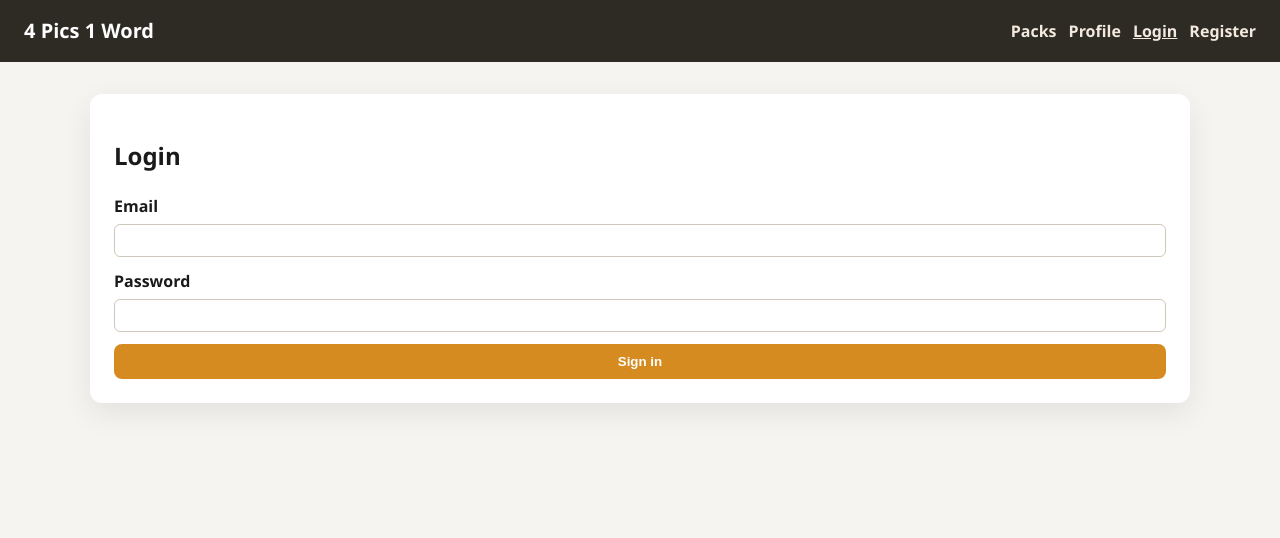
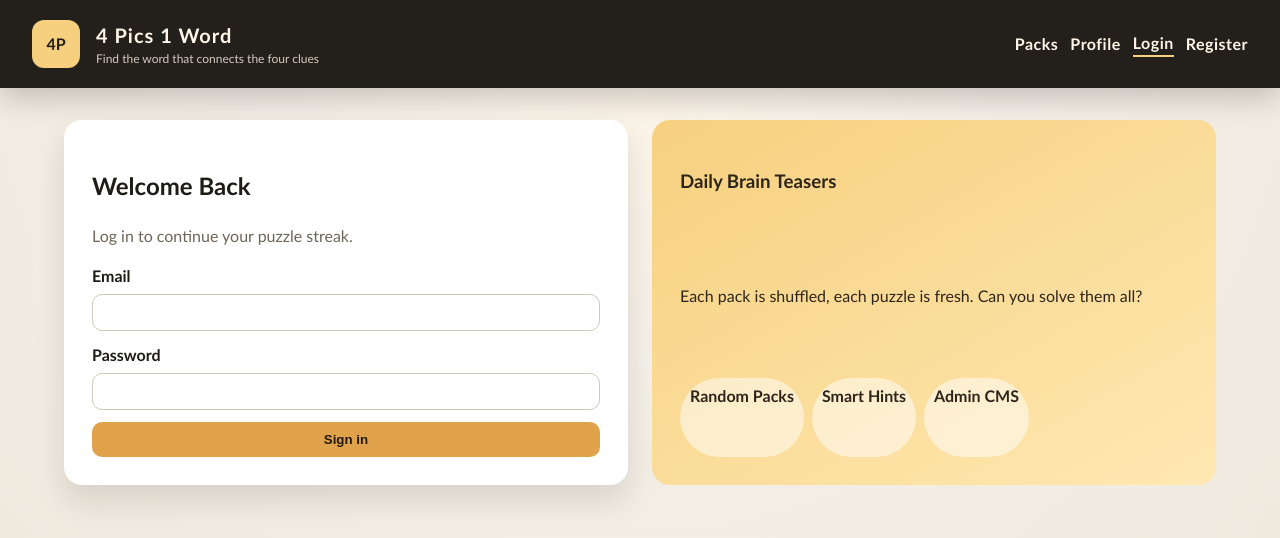
Before and after one commit to Archiepena22/PF_PROJECT_PE-A_BSIT32E2, a React (Vite) app in the folder web-app/: page /login in a window 1280 px wide. Shown: the top 538 px of the page. Built offline with nearby package versions, Linux system fonts and the light colour scheme.

Commit message:
Redesign UI and add local seed images

```diff
--- a/web-app/src/App.jsx
+++ b/web-app/src/App.jsx
@@ -16,10 +16,16 @@
   const { user, logout } = useAuth()
 
   return (
-    <div>
-      <header className="nav">
-        <h1>4 Pics 1 Word</h1>
-        <nav>
+    <div className="shell">
+      <header className="topbar">
+        <div className="brand">
+          <div className="brand-icon">4P</div>
+          <div>
+            <h1>4 Pics 1 Word</h1>
+            <p>Find the word that connects the four clues</p>
+          </div>
+        </div>
+        <nav className="nav-links">
           <NavLink to="/packs">Packs</NavLink>
           <NavLink to="/profile">Profile</NavLink>
           {user?.role === 'admin' && (
@@ -33,14 +39,14 @@
           {!user && <NavLink to="/login">Login</NavLink>}
           {!user && <NavLink to="/register">Register</NavLink>}
           {user && (
-            <button type="button" onClick={logout} className="link-button">
+            <button type="button" onClick={logout} className="ghost">
               Logout
             </button>
           )}
         </nav>
       </header>
 
-      <main className="container">
+      <main className="content">
         <Routes>
           <Route path="/login" element={<Login />} />
           <Route path="/register" element={<Register />} />
--- a/web-app/src/index.css
+++ b/web-app/src/index.css
@@ -1,67 +1,120 @@
 :root {
-  font-family: "Segoe UI", Arial, sans-serif;
+  font-family: "Trebuchet MS", "Georgia", serif;
   line-height: 1.5;
   font-weight: 400;
-  color: #1a1a1a;
-  background-color: #f6f4f0;
+  color: #1f1b16;
+  background-color: #f5f1ea;
+}
+
+* {
+  box-sizing: border-box;
 }
 
 body {
   margin: 0;
-  padding: 0;
+  min-height: 100vh;
+  background: radial-gradient(circle at top, #fff6e9 0%, #f4efe7 35%, #efe7db 100%);
 }
 
-.nav {
+.shell {
+  min-height: 100vh;
+  display: flex;
+  flex-direction: column;
+}
+
+.topbar {
   display: flex;
   align-items: center;
   justify-content: space-between;
-  padding: 16px 24px;
-  background: #2e2a24;
-  color: #fff;
-}
-
-.nav h1 {
-  font-size: 20px;
-  margin: 0;
-}
-
-.nav nav {
-  display: flex;
-  gap: 12px;
-  align-items: center;
+  padding: 20px 32px;
+  background: #231f1a;
+  color: #fff6e9;
+  box-shadow: 0 10px 30px rgba(0, 0, 0, 0.2);
+  gap: 16px;
   flex-wrap: wrap;
 }
 
-.nav a {
-  color: #f2e9df;
-  text-decoration: none;
-  font-weight: 600;
+.brand {
+  display: flex;
+  align-items: center;
+  gap: 16px;
 }
 
-.nav a.active {
-  text-decoration: underline;
+.brand h1 {
+  margin: 0;
+  font-size: 20px;
+  letter-spacing: 1px;
 }
 
-.link-button {
+.brand p {
+  margin: 0;
+  font-size: 12px;
+  opacity: 0.8;
+}
+
+.brand-icon {
+  width: 48px;
+  height: 48px;
+  background: #f6d07f;
+  color: #231f1a;
+  display: grid;
+  place-items: center;
+  border-radius: 12px;
+  font-weight: 700;
+}
+
+.nav-links {
+  display: flex;
+  align-items: center;
+  gap: 12px;
+  flex-wrap: wrap;
+}
+
+.nav-links a {
+  color: #fff6e9;
+  text-decoration: none;
+  font-weight: 700;
+  letter-spacing: 0.5px;
+}
+
+.nav-links a.active {
+  border-bottom: 2px solid #f6d07f;
+}
+
+.ghost {
   background: transparent;
-  border: 1px solid #f2e9df;
-  color: #f2e9df;
+  border: 1px solid #f6d07f;
+  color: #f6d07f;
   padding: 6px 12px;
-  border-radius: 6px;
+  border-radius: 8px;
   cursor: pointer;
 }
 
-.container {
-  max-width: 1100px;
-  margin: 32px auto;
-  padding: 0 24px;
+.content {
+  max-width: 1200px;
+  width: 100%;
+  margin: 0 auto;
+  padding: 32px 24px 64px;
 }
 
-.card {
-  background: #fff;
-  padding: 24px;
-  border-radius: 12px;
-  box-shadow: 0 10px 30px rgba(0, 0, 0, 0.08);
+.panel {
+  background: #fffaf2;
+  border-radius: 18px;
+  padding: 28px;
+  box-shadow: 0 18px 40px rgba(36, 29, 21, 0.12);
+  border: 1px solid rgba(32, 24, 16, 0.08);
+}
+
+.panel-header {
+  display: flex;
+  align-items: center;
+  justify-content: space-between;
+  gap: 16px;
+  margin-bottom: 16px;
+}
+
+.muted {
+  color: #6f6558;
 }
 
 .form {
@@ -72,22 +125,23 @@
 label {
   display: grid;
   gap: 6px;
-  font-weight: 600;
+  font-weight: 700;
 }
 
 input, select {
-  padding: 8px 10px;
-  border: 1px solid #cfc7bb;
-  border-radius: 6px;
+  padding: 10px 12px;
+  border: 1px solid #d3c9bb;
+  border-radius: 10px;
+  background: #fff;
 }
 
 button {
-  background: #d58b1f;
-  color: #fff;
+  background: #e0a24a;
+  color: #1f1b16;
   border: none;
   padding: 10px 16px;
-  border-radius: 8px;
-  font-weight: 700;
+  border-radius: 10px;
+  font-weight: 800;
   cursor: pointer;
 }
 
@@ -97,41 +151,109 @@
 
 .note {
   color: #2d5c2f;
-  font-weight: 600;
+  font-weight: 700;
 }
 
-.list {
+.auth-layout {
+  display: grid;
+  grid-template-columns: 1fr 1fr;
+  gap: 24px;
+  align-items: stretch;
+}
+
+.auth-card {
+  background: #fff;
+  border-radius: 18px;
+  padding: 28px;
+  box-shadow: 0 16px 30px rgba(32, 24, 16, 0.12);
+}
+
+.auth-side {
+  background: linear-gradient(150deg, #f6d07f, #ffe8b2);
+  border-radius: 18px;
+  padding: 28px;
+  color: #2e251a;
   display: grid;
   gap: 12px;
 }
 
-.list-item {
+.badge-row {
   display: flex;
-  justify-content: space-between;
-  align-items: center;
-  gap: 12px;
-  padding: 12px;
-  border: 1px solid #e2d9cc;
-  border-radius: 10px;
+  flex-wrap: wrap;
+  gap: 8px;
 }
 
-.list-item a {
-  text-decoration: none;
+.badge {
+  padding: 6px 10px;
+  border-radius: 999px;
+  background: rgba(255, 255, 255, 0.5);
   font-weight: 700;
-  color: #2e2a24;
 }
 
-.grid {
+.pack-grid {
+  display: grid;
+  grid-template-columns: repeat(auto-fit, minmax(240px, 1fr));
+  gap: 16px;
+}
+
+.pack-card {
+  background: #fff;
+  border-radius: 16px;
+  padding: 18px;
+  box-shadow: 0 10px 20px rgba(36, 29, 21, 0.08);
+  display: flex;
+  flex-direction: column;
+  gap: 12px;
+}
+
+.pack-card h3 {
+  margin: 0 0 4px;
+}
+
+.cta {
+  display: inline-block;
+  text-decoration: none;
+  padding: 10px 14px;
+  background: #231f1a;
+  color: #fff6e9;
+  border-radius: 10px;
+  font-weight: 700;
+  text-align: center;
+}
+
+.image-grid-large {
   display: grid;
   grid-template-columns: repeat(2, 1fr);
-  gap: 12px;
-  margin-bottom: 16px;
+  gap: 14px;
+  margin: 16px 0 20px;
 }
 
-.grid img {
+.image-grid-large img {
   width: 100%;
-  border-radius: 10px;
+  border-radius: 16px;
   border: 1px solid #e2d9cc;
+  background: #fff;
+}
+
+.guess-form {
+  display: grid;
+  grid-template-columns: 1fr auto;
+  gap: 12px;
+  align-items: center;
+}
+
+.stat-grid {
+  display: grid;
+  grid-template-columns: repeat(auto-fit, minmax(180px, 1fr));
+  gap: 16px;
+  margin-bottom: 12px;
+}
+
+.stat-card {
+  background: #fff;
+  border-radius: 14px;
+  padding: 18px;
+  box-shadow: 0 10px 20px rgba(36, 29, 21, 0.08);
 }
 
 .grid-two {
@@ -228,7 +350,7 @@
 }
 
 .image-picker button.selected {
-  border-color: #d58b1f;
+  border-color: #e0a24a;
 }
 
 .image-picker img {
@@ -246,4 +368,12 @@
   .split {
     grid-template-columns: 1fr;
   }
+
+  .auth-layout {
+    grid-template-columns: 1fr;
+  }
+
+  .guess-form {
+    grid-template-columns: 1fr;
+  }
 }
--- a/web-app/src/pages/Login.jsx
+++ b/web-app/src/pages/Login.jsx
@@ -21,8 +21,10 @@
   }
 
   return (
-    <div className="card">
-      <h2>Login</h2>
+    <div className="auth-layout">
+      <div className="auth-card">
+        <h2>Welcome Back</h2>
+        <p className="muted">Log in to continue your puzzle streak.</p>
         <form onSubmit={onSubmit} className="form">
           <label>
             Email
@@ -36,5 +38,15 @@
           <button type="submit">Sign in</button>
         </form>
       </div>
+      <div className="auth-side">
+        <h3>Daily Brain Teasers</h3>
+        <p>Each pack is shuffled, each puzzle is fresh. Can you solve them all?</p>
+        <div className="badge-row">
+          <span className="badge">Random Packs</span>
+          <span className="badge">Smart Hints</span>
+          <span className="badge">Admin CMS</span>
+        </div>
+      </div>
+    </div>
   )
 }
--- a/web-app/src/pages/Packs.jsx
+++ b/web-app/src/pages/Packs.jsx
@@ -29,18 +29,25 @@
   }, [token])
 
   return (
-    <div className="card">
-      <h2>Packs</h2>
+    <div className="panel">
+      <div className="panel-header">
+        <div>
+          <h2>Choose a Pack</h2>
+          <p className="muted">Packs are shuffled every time you visit.</p>
+        </div>
+      </div>
       {error && <p className="error">{error}</p>}
       {!error && packs.length === 0 && <p>No packs yet.</p>}
-      <div className="list">
+      <div className="pack-grid">
         {packs.map((pack) => (
-          <div key={pack.id} className="list-item">
+          <div key={pack.id} className="pack-card">
             <div>
-              <strong>{pack.name}</strong>
+              <h3>{pack.name}</h3>
               <p>{pack.description}</p>
             </div>
-            <Link to={`/play/${pack.id}`}>Play</Link>
+            <Link to={`/play/${pack.id}`} className="cta">
+              Play pack
+            </Link>
           </div>
         ))}
       </div>
--- a/web-app/src/pages/Register.jsx
+++ b/web-app/src/pages/Register.jsx
@@ -22,8 +22,10 @@
   }
 
   return (
-    <div className="card">
-      <h2>Register</h2>
+    <div className="auth-layout">
+      <div className="auth-card">
+        <h2>Create Account</h2>
+        <p className="muted">Start collecting solved puzzles and streaks.</p>
         <form onSubmit={onSubmit} className="form">
           <label>
             Email
@@ -44,5 +46,15 @@
           <button type="submit">Create account</button>
         </form>
       </div>
+      <div className="auth-side">
+        <h3>Make Your Own Packs</h3>
+        <p>Admins can upload images, tag them, and assemble custom challenges.</p>
+        <div className="badge-row">
+          <span className="badge">Image Tags</span>
+          <span className="badge">Publish Packs</span>
+          <span className="badge">Role-based</span>
+        </div>
+      </div>
+    </div>
   )
 }
--- a/web-app/src/pages/admin/Images.jsx
+++ b/web-app/src/pages/admin/Images.jsx
@@ -119,8 +119,13 @@
   }
 
   return (
-    <div className="card">
-      <h2>Admin Images</h2>
+    <div className="panel">
+      <div className="panel-header">
+        <div>
+          <h2>Image Library</h2>
+          <p className="muted">Upload or link images to power your puzzles.</p>
+        </div>
+      </div>
       {error && <p className="error">{error}</p>}
 
       <div className="grid-two">
@@ -150,7 +155,7 @@
                 <span key={tag} className="chip">
                   {tag}
                   <button type="button" onClick={() => removeTag(img.id, tag)}>
-                    ×
+                    ?
                   </button>
                 </span>
               ))}
--- a/web-app/src/pages/admin/Packs.jsx
+++ b/web-app/src/pages/admin/Packs.jsx
@@ -82,8 +82,13 @@
   }
 
   return (
-    <div className="card">
-      <h2>Admin Packs</h2>
+    <div className="panel">
+      <div className="panel-header">
+        <div>
+          <h2>Pack Composer</h2>
+          <p className="muted">Bundle puzzles and publish them to players.</p>
+        </div>
+      </div>
       {error && <p className="error">{error}</p>}
 
       <div className="split">
--- a/web-app/src/pages/admin/Puzzles.jsx
+++ b/web-app/src/pages/admin/Puzzles.jsx
@@ -90,8 +90,13 @@
   }
 
   return (
-    <div className="card">
-      <h2>Admin Puzzles</h2>
+    <div className="panel">
+      <div className="panel-header">
+        <div>
+          <h2>Puzzle Builder</h2>
+          <p className="muted">Choose four images that point to one word.</p>
+        </div>
+      </div>
       {error && <p className="error">{error}</p>}
 
       <div className="split">
--- a/web-app/src/pages/admin/Tags.jsx
+++ b/web-app/src/pages/admin/Tags.jsx
@@ -65,8 +65,13 @@
   }
 
   return (
-    <div className="card">
-      <h2>Admin Tags</h2>
+    <div className="panel">
+      <div className="panel-header">
+        <div>
+          <h2>Tag Library</h2>
+          <p className="muted">Tags help you filter and build puzzles faster.</p>
+        </div>
+      </div>
       {error && <p className="error">{error}</p>}
       <form onSubmit={addTag} className="form">
         <label>
```
Also changed, not shown: web-app/src/pages/Play.jsx (+15 -9 lines), web-app/src/pages/Profile.jsx (+22 -12 lines), 26 other files (tests, documents, lock files or other folders). Lines whose indentation alone changed are shown as unchanged.
